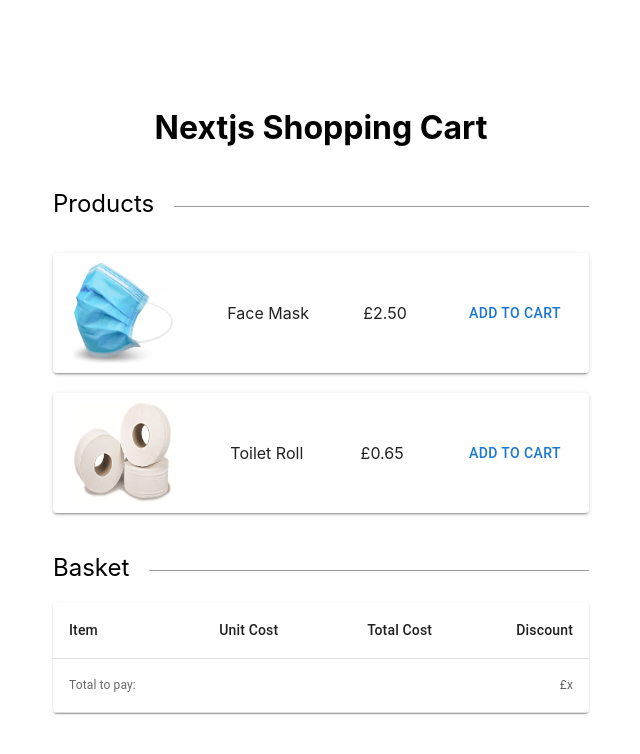
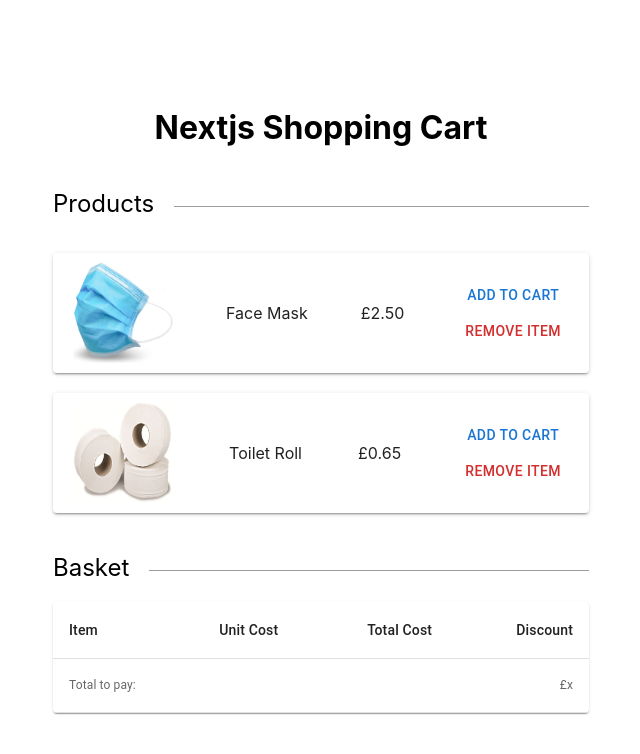
Before and after one commit to JG075/shopping-basket-app, a Next.js app: page / in a window 1280 px wide. Shown: the top 754 px of the page, without its empty margins (319-959 px from the left). Built offline with nearby package versions, Linux system fonts and the light colour scheme.

Commit message:
User can remove an item from the basket

```diff
--- a/components/index/ProductListItem.tsx
+++ b/components/index/ProductListItem.tsx
@@ -33,7 +33,18 @@ const ProductListItem: FC<Props> = ({
             <Image src={thumbnail} alt={name} height={100} width={100} />
             <span>{name}</span>
             <span>{currency(cost).format()}</span>
-            <Button onClick={() => onChange(id, 1)}>Add to cart</Button>
+            <div
+                css={{
+                    display: "flex",
+                    flexDirection: "column",
+                    alignItems: "center",
+                }}
+            >
+                <Button onClick={() => onChange(id, 1)}>Add to cart</Button>
+                <Button onClick={() => onChange(id, -1)} color="error">
+                    Remove item
+                </Button>
+            </div>
         </Paper>
     )
 }
```
Also changed, not shown: 1 other file (tests, documents, lock files or other folders).
